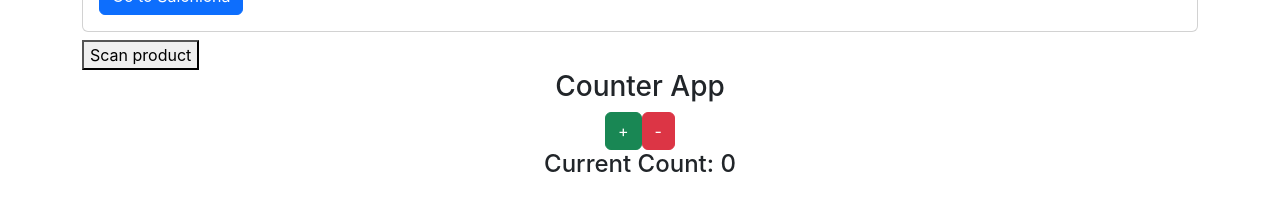
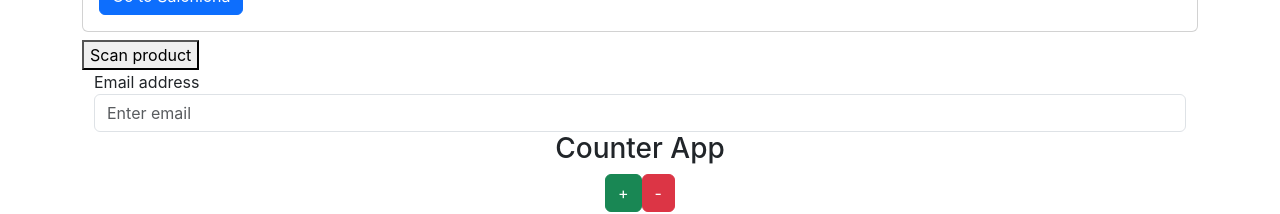
Before and after one commit to catalindoja/react_wpa_test, a React (Create React App) app: page / in a window 1280 px wide. Shown: the part 3027-3241 px from the top of the page. Built offline with nearby package versions, Linux system fonts and the light colour scheme.

Commit message:
input trial

```diff
--- a/src/pages/Home.jsx
+++ b/src/pages/Home.jsx
@@ -60,7 +60,11 @@ const Home = () => {
                     <button>Scan product</button>
                 </Link>
              </div>
-
+            <div className="container">
+            <label>Email address</label>
+                <input name="email" type="email" className="form-control"
+                  id="exampleInputEmail1" aria-describedby="emailHelp" placeholder="Enter email"/>
+            </div>
         </div>
 
 
```
